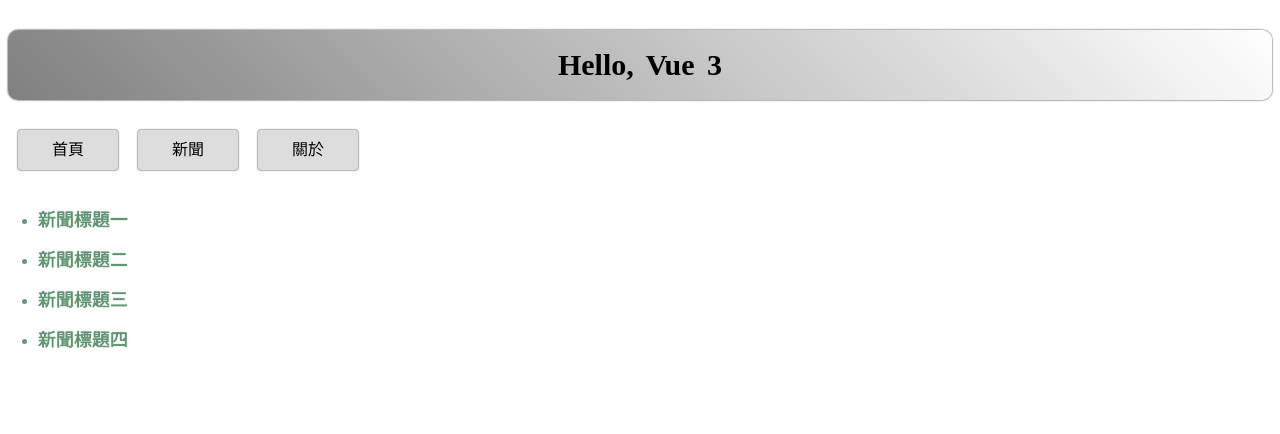
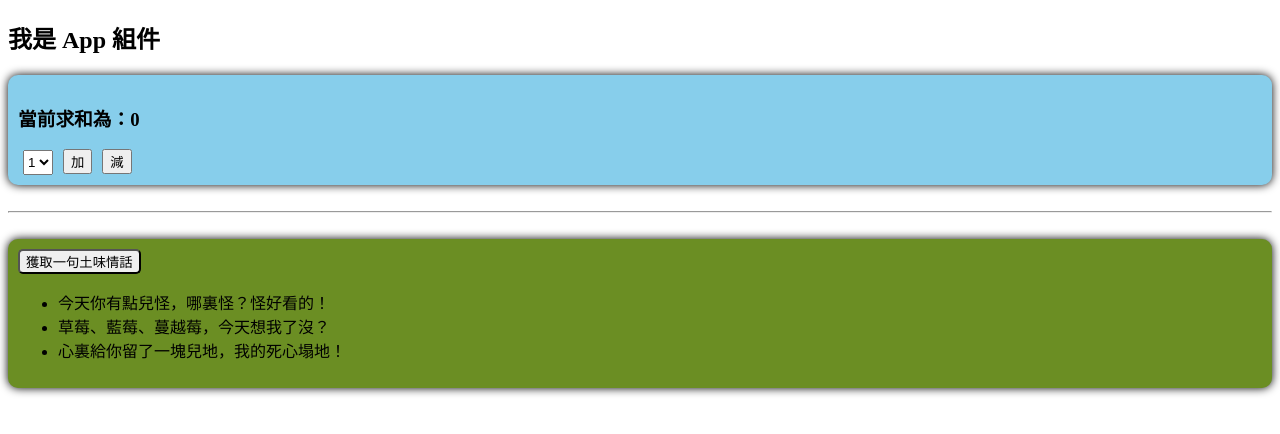
Before and after one commit to lightblueskyline/ShangGuiGu_YuShenXinBan_Vue3_2024, a Vue app in the folder code/vue3_test/: page /news in a window 1280 px wide. Shown: the top 434 px of the page. Built offline with nearby package versions, Linux system fonts and the light colour scheme.

Commit message:
2024/07/17

```diff
--- a/code/vue3_test/package.json
+++ b/code/vue3_test/package.json
@@ -10,6 +10,7 @@
   },
   "dependencies": {
     "axios": "^1.7.2",
+    "nanoid": "^5.0.7",
     "vue": "^3.4.29",
     "vue-router": "^4.4.0"
   },
--- a/code/vue3_test/src/App.vue
+++ b/code/vue3_test/src/App.vue
@@ -1,54 +1,16 @@
 <template>
-    <div class="app">
-        <h2 class="title">Hello, Vue 3</h2>
-        <!--導航區-->
-        <div class="navigation">
-            <RouterLink to="/home" active-class="">首頁</RouterLink>
-            <RouterLink :to="{ name: 'newsPage' }" active-class="">新聞</RouterLink>
-            <router-link :to="{ path: '/about' }" active-class="">關於</router-link>
-        </div>
-        <!--展示區-->
-        <div class="main-content">
-            <RouterView></RouterView>
-        </div>
-    </div>
+    <h2>我是 App 組件</h2>
+    <Count></Count>
+    <br>
+    <hr>
+    <br>
+    <LoveTalk></LoveTalk>
 </template>
 
 <script setup lang="ts" name="App">
-import { RouterView, RouterLink } from 'vue-router'
+import { ref } from "vue";
+import Count from "./components/Count.vue";
+import LoveTalk from "./components/LoveTalk.vue";
 </script>
 
-<style scoped>
-/* App */
-.title {
-    text-align: center;
-    word-spacing: 5px;
-    margin: 30px 0;
-    height: 70px;
-    line-height: 70px;
-    background-image: linear-gradient(45deg, gray, white);
-    border-radius: 10px;
-    box-shadow: 0 0 2px;
-    font-size: 30px;
-}
-
-.navigate {
-    display: flex;
-    justify-content: space-around;
-    margin: 0 100px;
-}
-
-.navigation a {
-    display: inline-block;
-    text-align: center;
-    width: 100px;
-    height: 40px;
-    line-height: 40px;
-    border-radius: 3px;
-    background-color: #DDD;
-    box-shadow: 0 0 2px;
-    margin: 0 10px;
-    text-decoration: none;
-    color: black;
-}
-</style>
+<style scoped></style>
--- /dev/null
+++ b/code/vue3_test/src/components/Count.vue
@@ -0,0 +1,47 @@
+<template>
+    <div class="count">
+        <h3>當前求和為：{{ sum }}</h3>
+        <select v-model.number="params">
+            <option value="1">1</option>
+            <option value="2">2</option>
+            <option value="3">3</option>
+            <option value="4">4</option>
+            <option value="5">5</option>
+            <option value="6">6</option>
+        </select>
+        <button @click="handleAdd">加</button>
+        <button @click="handleMinus">減</button>
+    </div>
+</template>
+
+<script setup lang="ts" name="Count">
+import { ref } from "vue";
+
+// 數據
+let sum = ref(0);
+let params = ref(1);
+
+// 方法
+function handleAdd() {
+    sum.value += Number(params.value);
+}
+
+function handleMinus() {
+    sum.value -= Number(params.value);
+}
+</script>
+
+<style scoped>
+.count {
+    background-color: skyblue;
+    padding: 10px;
+    border-radius: 10px;
+    box-shadow: 0 0 10px;
+}
+
+select,
+button {
+    margin: 0 5px;
+    height: 25px;
+}
+</style>
--- /dev/null
+++ b/code/vue3_test/src/components/LoveTalk.vue
@@ -0,0 +1,42 @@
+<template>
+    <div class="love-talk">
+        <button @click="getLoveTalk">獲取一句土味情話</button>
+        <ul>
+            <li v-for="item in loveTalkList" :key="item.ID">{{ item.content }}</li>
+        </ul>
+    </div>
+</template>
+
+<script setup lang="ts" name="LoveTalk">
+import { reactive } from "vue";
+import axios from "axios";
+import { nanoid } from 'nanoid'
+
+// 數據
+let loveTalkList = reactive([
+    { ID: '0001', content: '今天你有點兒怪，哪裏怪？怪好看的！' },
+    { ID: '0002', content: '草莓、藍莓、蔓越莓，今天想我了沒？' },
+    { ID: '0003', content: '心裏給你留了一塊兒地，我的死心塌地！' },
+])
+
+// 方法
+async function getLoveTalk() {
+    // 連續解構、賦值、重命名
+    let { data: { content: message } } = await axios.get('https://api.uomg.com/api/rand.qinghua?format=json')
+    let tempObj = { ID: nanoid(), content: message }
+    loveTalkList.unshift(tempObj)
+}
+</script>
+
+<style scoped>
+.love-talk {
+    background-color: olivedrab;
+    padding: 10px;
+    border-radius: 10px;
+    box-shadow: 0 0 10px;
+}
+
+button {
+    border-radius: 5px;
+}
+</style>
--- a/code/vue3_test/src/pages/Home.vue
+++ b/code/vue3_test/src/pages/Home.vue
@@ -5,6 +5,17 @@
 </template>
 
 <script setup lang="ts" name="Home">
+// 編程式路由導航
+import { onMounted } from 'vue';
+import { useRouter } from 'vue-router';
+
+const router = useRouter();
+
+onMounted(() => {
+    setTimeout(() => {
+        router.push('/about');
+    }, 3000);
+})
 </script>
 
 <style scoped>
--- a/code/vue3_test/src/pages/News.vue
+++ b/code/vue3_test/src/pages/News.vue
@@ -28,6 +28,8 @@
                 }">
                     {{ item.title }}
                 </router-link> -->
+                <!--編程式導航-->
+                <button type="button" @click="showNewsDetail(item)">查看新聞</button>
                 <!-- 路由的 Props - query 配置 -->
                 <router-link :to="{
                     name: 'detailPropsPage',
@@ -50,7 +52,7 @@
 
 <script setup lang="ts" name="News">
 import { reactive } from 'vue'
-import { RouterView, RouterLink } from 'vue-router'
+import { RouterView, RouterLink, useRouter } from 'vue-router'
 
 const newsList = reactive([
     { ID: '0001', title: '新聞標題一', content: '新聞內容一' },
@@ -58,6 +60,25 @@ const newsList = reactive([
     { ID: '0003', title: '新聞標題三', content: '新聞內容三' },
     { ID: '0004', title: '新聞標題四', content: '新聞內容四' },
 ])
+const router = useRouter()
+interface INews {
+    ID: string,
+    title: string,
+    content: string
+}
+
+function showNewsDetail(news: INews) {
+    // 同 <router-link> 中 to 的寫法
+    // router.push
+    router.replace({
+        name: 'detailPropsPage',
+        query: {
+            id: news.ID,
+            title: news.title,
+            content: news.content
+        }
+    })
+}
 </script>
 
 <style scoped>
--- a/code/vue3_test/src/router/index.ts
+++ b/code/vue3_test/src/router/index.ts
@@ -50,6 +50,10 @@ const router = createRouter({
         {
             path: '/about',
             component: () => import("../pages/About.vue")
+        },
+        {
+            path: '/',
+            redirect: '/home' // 重定向
         }
     ]
 })
```
Also changed, not shown: code/vue3_test/src/App1.vue (added, +54 -0 lines), 2 other files (tests, documents, lock files or other folders).
